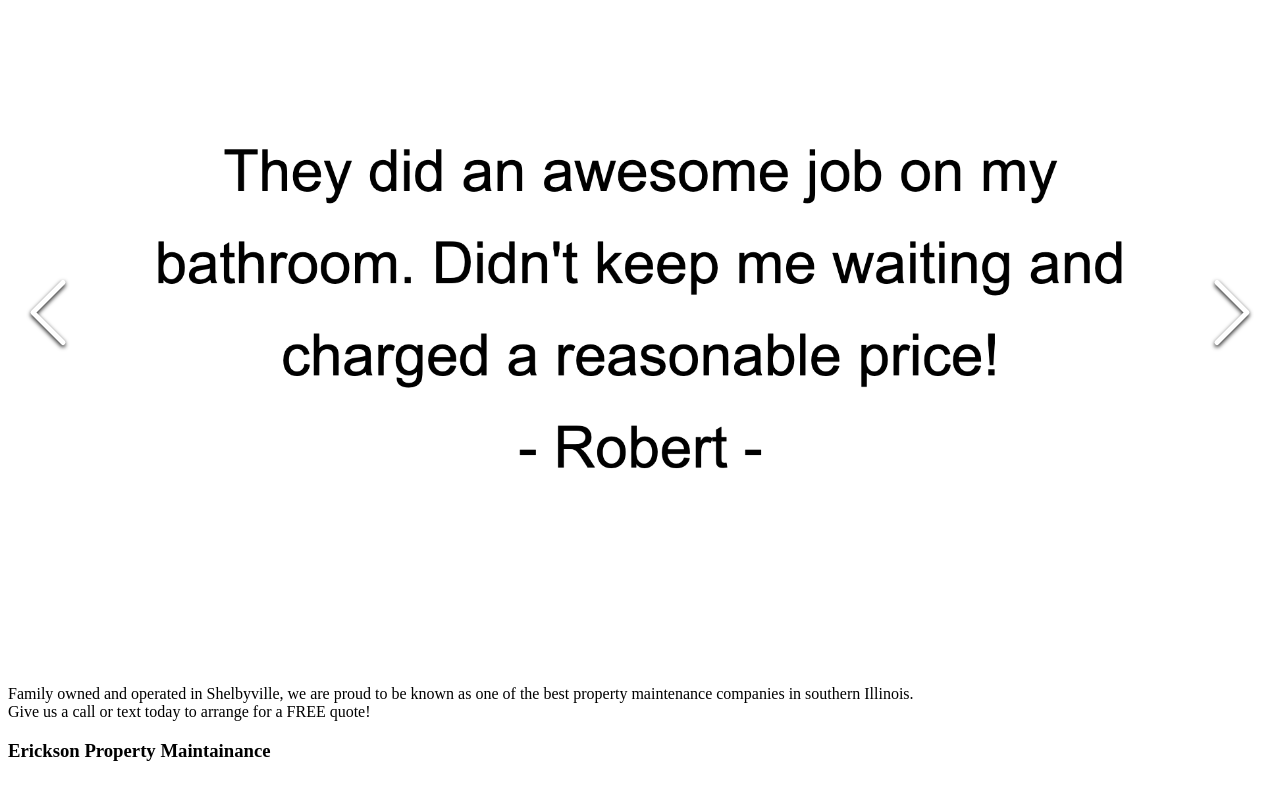
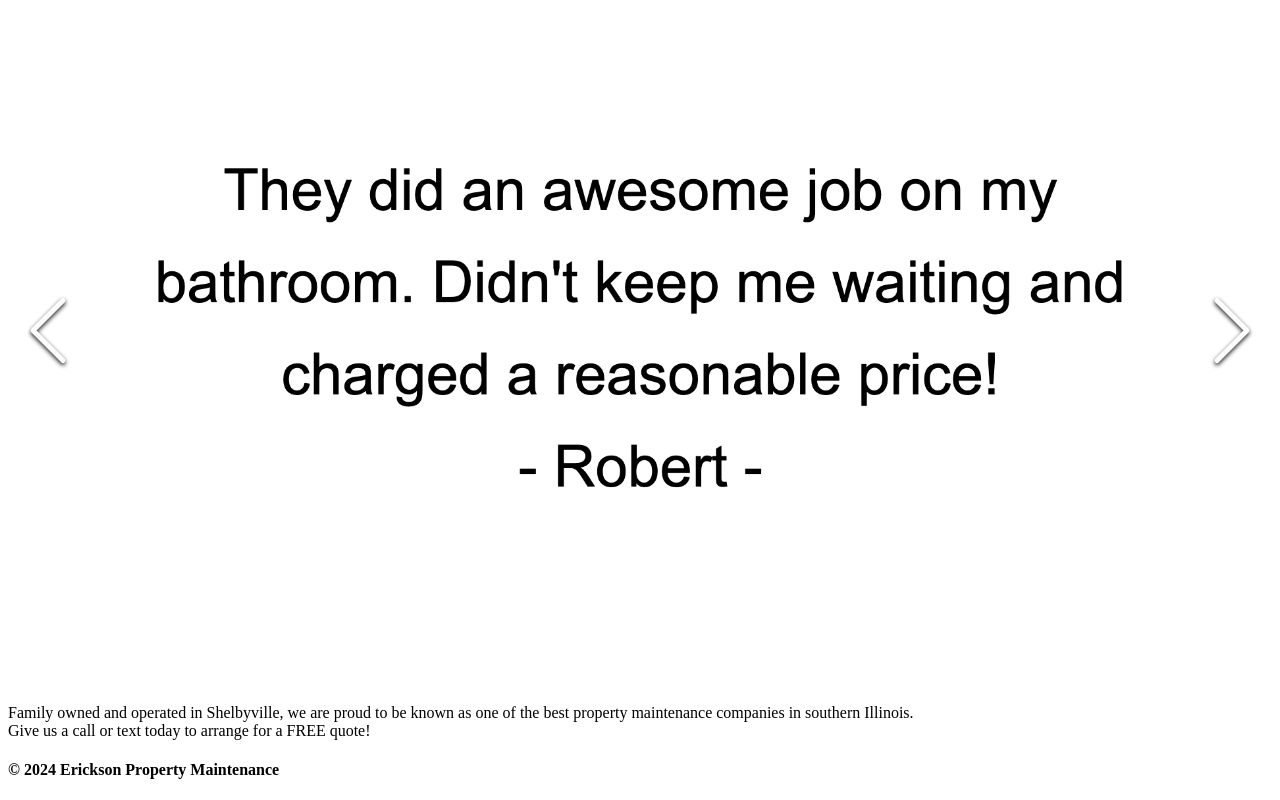
Before and after one commit to EmilyErickson/erickson-property-maintenance, a React (Vite) app: page / in a window 1280 px wide. Shown: the part 265-1065 px from the top of the page. Built offline with nearby package versions, Linux system fonts and the light colour scheme.

Commit message:
Create page footer

```diff
--- a/src/components/Footer.jsx
+++ b/src/components/Footer.jsx
@@ -1,9 +1,9 @@
-import "./footer.css"
+import "../pages/homePage.css"
 
 function Footer() {
   return (
       <div className="footer">
-        <h3 className="credits">Erickson Property Maintainance </h3>
+        <h4 className="credits">&copy; 2024 Erickson Property Maintenance </h4>
       </div>
   );
 }
```
